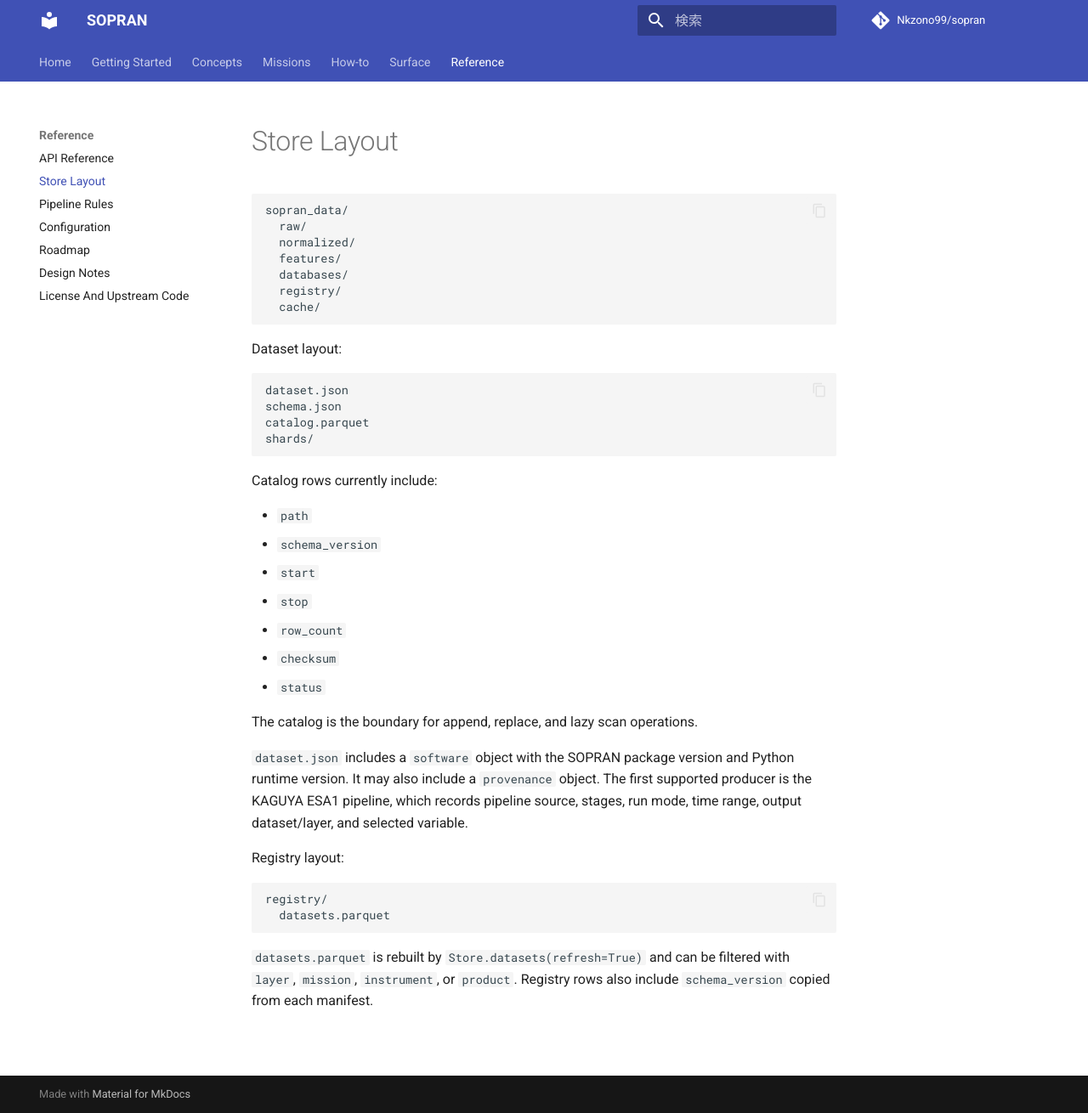
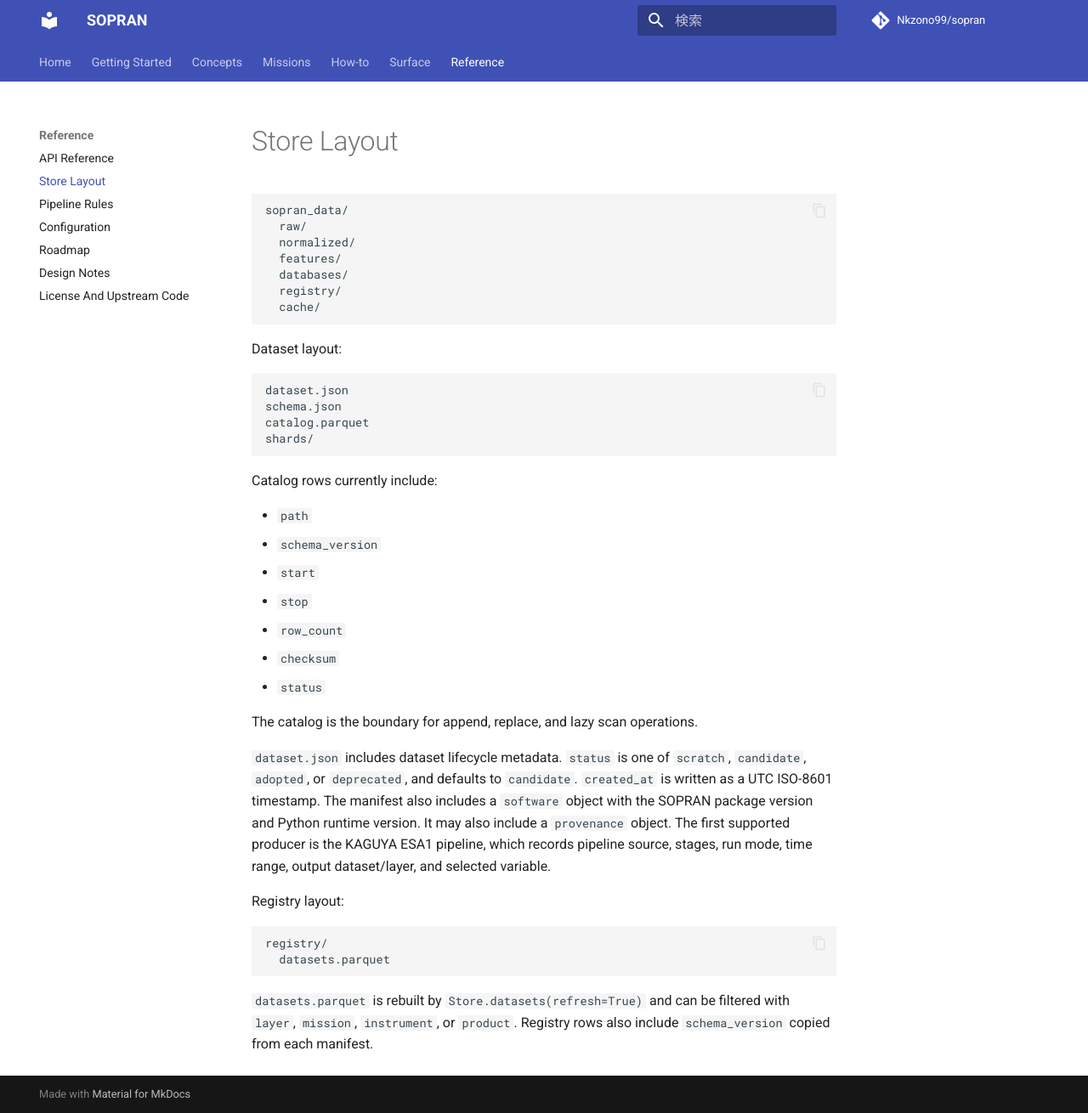
Before and after one commit to Nkzono99/sopran, an MkDocs documentation site: the page built from docs/reference/store-layout.md, in a window 1280 px wide and 1310 px high. Shown: the whole window at 85% size. Built offline with MkDocs 1.6.1 and Material for MkDocs 9.7.7, drawn with Linux system fonts in a browser that asks for light colours; comment, search, counter and statistics services are not loaded.

Commit message:
Add dataset manifest lifecycle metadata

```diff
--- a/docs/reference/store-layout.md
+++ b/docs/reference/store-layout.md
@@ -31,10 +31,13 @@ Catalog rows currently include:
 
 The catalog is the boundary for append, replace, and lazy scan operations.
 
-`dataset.json` includes a `software` object with the SOPRAN package version and
-Python runtime version. It may also include a `provenance` object. The first
-supported producer is the KAGUYA ESA1 pipeline, which records pipeline source,
-stages, run mode, time range, output dataset/layer, and selected variable.
+`dataset.json` includes dataset lifecycle metadata. `status` is one of
+`scratch`, `candidate`, `adopted`, or `deprecated`, and defaults to `candidate`.
+`created_at` is written as a UTC ISO-8601 timestamp. The manifest also includes
+a `software` object with the SOPRAN package version and Python runtime version.
+It may also include a `provenance` object. The first supported producer is the
+KAGUYA ESA1 pipeline, which records pipeline source, stages, run mode, time
+range, output dataset/layer, and selected variable.
 
 Registry layout:
 
```
Also changed, not shown: SPEC.md (+3 -2 lines), docs/concepts/store.md (+3 -3 lines), 2 other files.
